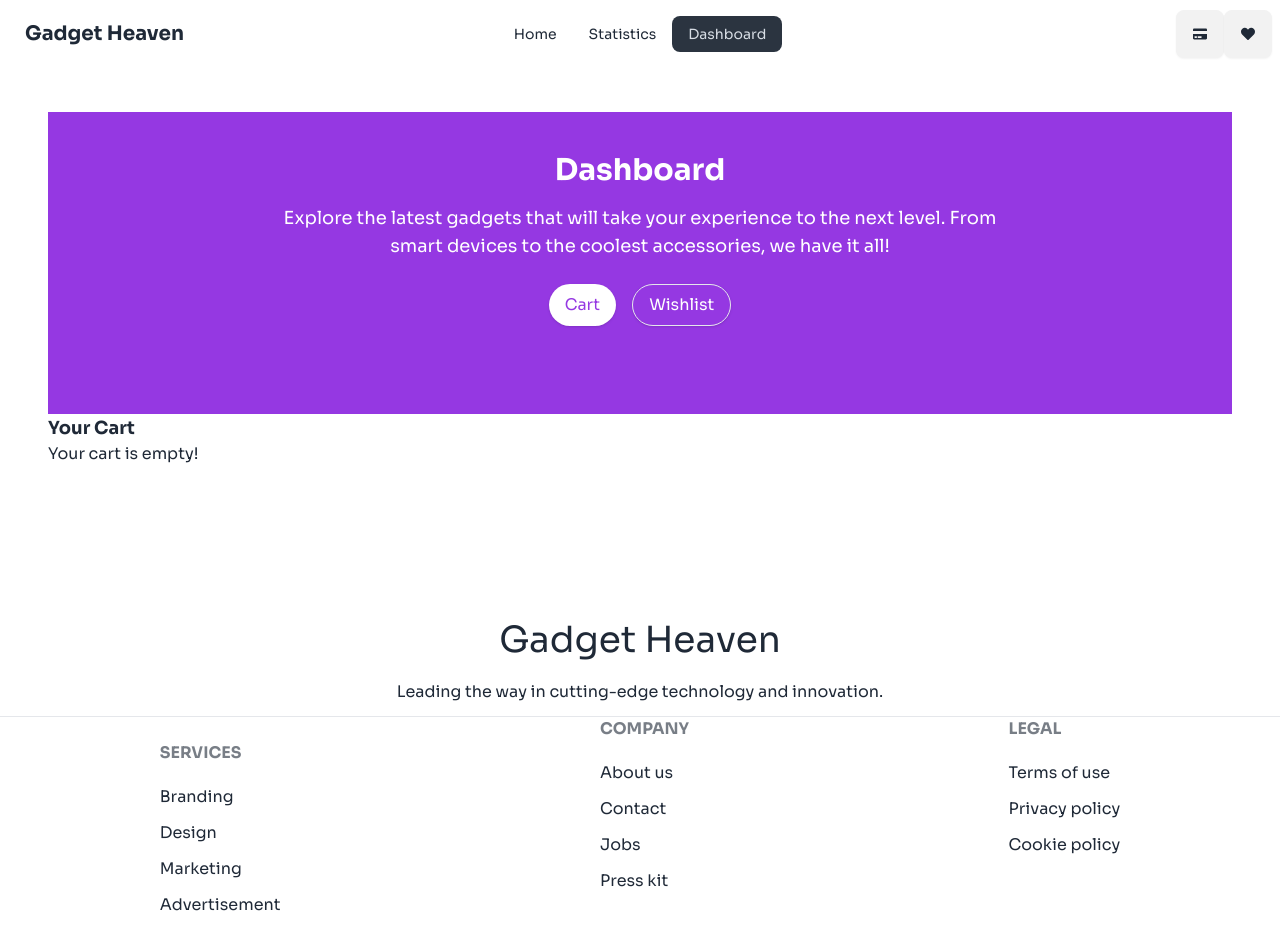
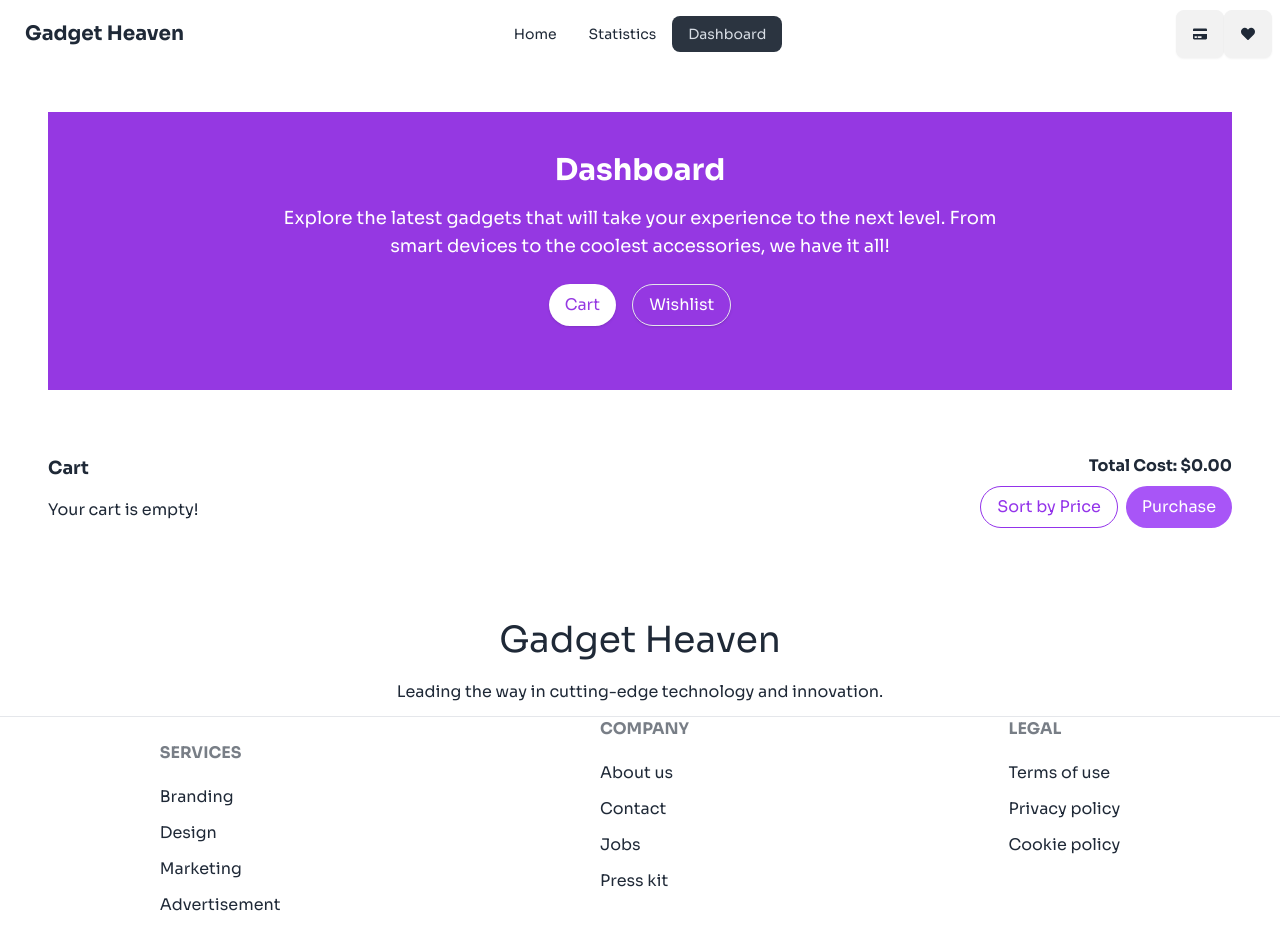
Before and after one commit to programming-hero-web-course-4/b10a8-gadget-heaven-NajibHossain49, a React (Vite) app: page /dashboard in a window 1280 px wide. Built offline with nearby package versions, Linux system fonts and the light colour scheme.

Commit message:
Changes Made in Cart Component added Total Cost, Sort by Price, Purchase Buttons Functionality

```diff
--- a/package.json
+++ b/package.json
@@ -13,6 +13,7 @@
     "react": "^18.3.1",
     "react-dom": "^18.3.1",
     "react-icons": "^5.3.0",
+    "react-modal": "^3.16.1",
     "react-router-dom": "^6.27.0",
     "react-toastify": "^10.0.6"
   },
--- a/src/Pages/Cart.jsx
+++ b/src/Pages/Cart.jsx
@@ -1,10 +1,12 @@
-import React, { useEffect, useState } from 'react';
-import { getCart } from '../cartUtils/cartUtils';
-import { FaTrash } from 'react-icons/fa';
+import React, { useEffect, useState } from "react";
+import { getCart } from "../cartUtils/cartUtils";
+import { FaTrash } from "react-icons/fa";
+import Modal from "react-modal"; // Ensure you have this installed
 
 const Cart = () => {
   const [cartItems, setCartItems] = useState([]);
-
+  const [isModalOpen, setIsModalOpen] = useState(false);
+  const [isSortedDescending, setIsSortedDescending] = useState(false);
 
   useEffect(() => {
     const initialCartItems = getCart();
@@ -12,36 +14,65 @@ const Cart = () => {
   }, []);
 
   const handleRemoveItem = (productId) => {
-
-    const updatedCartItems = cartItems.filter(item => item.product_id !== productId);
-
-
+    const updatedCartItems = cartItems.filter(
+      (item) => item.product_id !== productId
+    );
     localStorage.setItem("cart", JSON.stringify(updatedCartItems));
-
-
     setCartItems(updatedCartItems);
   };
 
+  const totalCost = cartItems.reduce(
+    (total, item) => total + item.price * item.quantity,
+    0
+  );
+
+  const sortedCartItems = [...cartItems].sort((a, b) =>
+    isSortedDescending ? b.price - a.price : a.price - b.price
+  );
+
+  const handleSortToggle = () => {
+    setIsSortedDescending((prev) => !prev);
+  };
+
+  const handlePurchase = () => {
+    setIsModalOpen(true);
+  };
+
+  const closeModal = () => {
+    setIsModalOpen(false);
+  };
 
   return (
-    <div>
-      <h2 className="font-bold text-lg">Your Cart</h2>
-      {cartItems.length === 0 ? (
+    <div className="flex justify-between">
+      <div className="w-3/4">
+        <h2 className="font-bold text-lg mb-4">Cart</h2>
+        {sortedCartItems.length === 0 ? (
           <p>Your cart is empty!</p>
         ) : (
           <ul>
-          {cartItems.map((item) => (
-            <li key={item.product_id} className="flex items-center justify-between mb-4 p-4 border-b">
+            {sortedCartItems.map((item) => (
+              <li
+                key={item.product_id}
+                className="flex items-center justify-between mb-6 p-4 shadow-md rounded-lg"
+              >
                 <div className="flex items-center">
-                <img src={item.product_image} alt={item.product_title} className="w-16 h-16 rounded-lg mr-4" />
+                  <img
+                    src={item.product_image}
+                    alt={item.product_title}
+                    className="w-20 h-20 rounded-lg mr-4" // Adjusted image size
+                  />
                   <div>
                     <h3 className="font-semibold">{item.product_title}</h3>
-                  <p className="text-gray-600">{item.description}</p> {/* Show description */}
-                  <p className="text-lg font-semibold">Price: ${item.price}</p>
-                  {/* <p>Quantity: {item.quantity}</p> */}
+                    <p className="text-gray-600">{item.description}</p>
+                    <p className="text-lg font-semibold">
+                      Price: ${item.price.toFixed(2)} {/* Ensured price is formatted */}
+                    </p>
                   </div>
                 </div>
-              <button onClick={() => handleRemoveItem(item.product_id)} className="text-red-500 hover:text-red-700">
+                <button
+                  onClick={() => handleRemoveItem(item.product_id)}
+                  className="text-red-500 hover:text-red-700"
+                >
                   <FaTrash className="text-xl" />
                 </button>
               </li>
@@ -49,6 +80,38 @@ const Cart = () => {
           </ul>
         )}
       </div>
+      <div className="w-1/4 flex flex-col items-end">
+        <h3 className="font-semibold mb-2">Total Cost: ${totalCost.toFixed(2)}</h3>
+        <div className="flex space-x-2"> {/* Added space between buttons */}
+          <button
+            onClick={handleSortToggle}
+            className="px-4 py-2 border border-purple-600 text-purple-600 rounded-full hover:bg-gray-200"
+          >
+            Sort by Price
+          </button>
+          <button
+            onClick={handlePurchase}
+            className="px-4 py-2 bg-purple-500 text-white rounded-full hover:bg-purple-600"
+          >
+            Purchase
+          </button>
+        </div>
+      </div>
+      {/* Modal for purchase confirmation */}
+      <Modal
+        isOpen={isModalOpen}
+        onRequestClose={closeModal}
+        contentLabel="Purchase Confirmation"
+      >
+        <h2 className="font-bold text-lg">Thank you for your purchase!</h2>
+        <button
+          onClick={closeModal}
+          className="mt-4 px-4 py-2 bg-blue-500 text-white rounded-lg hover:bg-blue-600"
+        >
+          Close
+        </button>
+      </Modal>
+    </div>
   );
 };
 
--- a/src/Pages/Dashboard.jsx
+++ b/src/Pages/Dashboard.jsx
@@ -12,7 +12,7 @@ const Dashboard = () => {
 
   return (
     <div className="relative">
-      <div className="text-center bg-[#9538E2] p-10 pb-16">
+      <div className="text-center bg-[#9538E2] p-10 mb-16">
         <div className="max-w-3xl mx-auto">
           <h1 className="text-3xl font-bold text-white mb-4">Dashboard</h1>
           <p className="text-lg text-white mb-6">
--- a/src/Pages/Wishlist.jsx
+++ b/src/Pages/Wishlist.jsx
@@ -29,23 +29,23 @@ const Wishlist = () => {
 
   return (
     <div>
-      <h2 className="font-bold text-lg">Your Wishlist</h2>
+      <h2 className="font-bold text-lg">Wishlist</h2>
       {wishlistItems.length === 0 ? (
         <p>Your wishlist is empty!</p>
       ) : (
         <ul>
           {wishlistItems.map((item) => (
-            <li key={item.product_id} className="flex justify-between items-center mb-4 p-4 border-b">
+            <li key={item.product_id} className="flex justify-between items-center mb-4 p-4 shadow-md">
               <div className="flex items-center">
                 <img src={item.product_image} alt={item.product_title} className="w-16 h-16 rounded-lg mr-4" />
                 <div className="flex flex-col">
                   <h3 className="font-semibold">{item.product_title}</h3>
-                  <p className="text-lg">Description: ${item.description}</p>
-                  <p className="text-lg">Price: ${item.price}</p>
+                  <p className="text-lg">Description: {item.description}</p>
+                  <p className="text-lg">Price: $ {item.price}</p>
                   <div className="mt-2"> {/* Margin for spacing */}
                     <button
                       onClick={() => handleAddToCart(item)}
-                      className="bg-purple-500 text-white rounded-full px-4 py-2 hover:bg-gray-200"
+                      className="bg-purple-500 text-white rounded-full px-4 py-2 hover:bg-purple-600"
                     >
                       Add to Cart
                     </button>
```
Also changed, not shown: 1 other file (tests, documents, lock files or other folders). Lines whose indentation alone changed are shown as unchanged.
